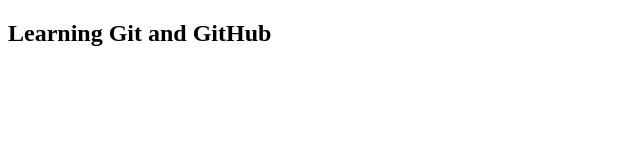
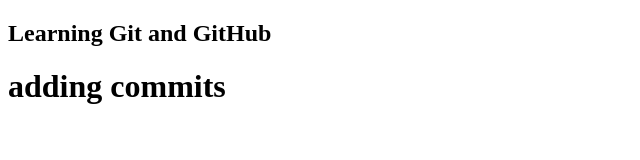
Before and after one commit to prashantkumar14104-svg/git-project, a plain HTML site: page index.html in a window 1280 px wide. Shown: the whole page, without its empty margins (0-640 px from the left). Drawn offline with Linux system fonts and the light colour scheme.

Commit message:
Update index page

```diff
--- a/index.html
+++ b/index.html
@@ -7,5 +7,6 @@
 </head>
 <body>
     <h2>Learning Git and GitHub</h2>
+    <h1>adding commits</h1>
 </body>
 </html>
```
